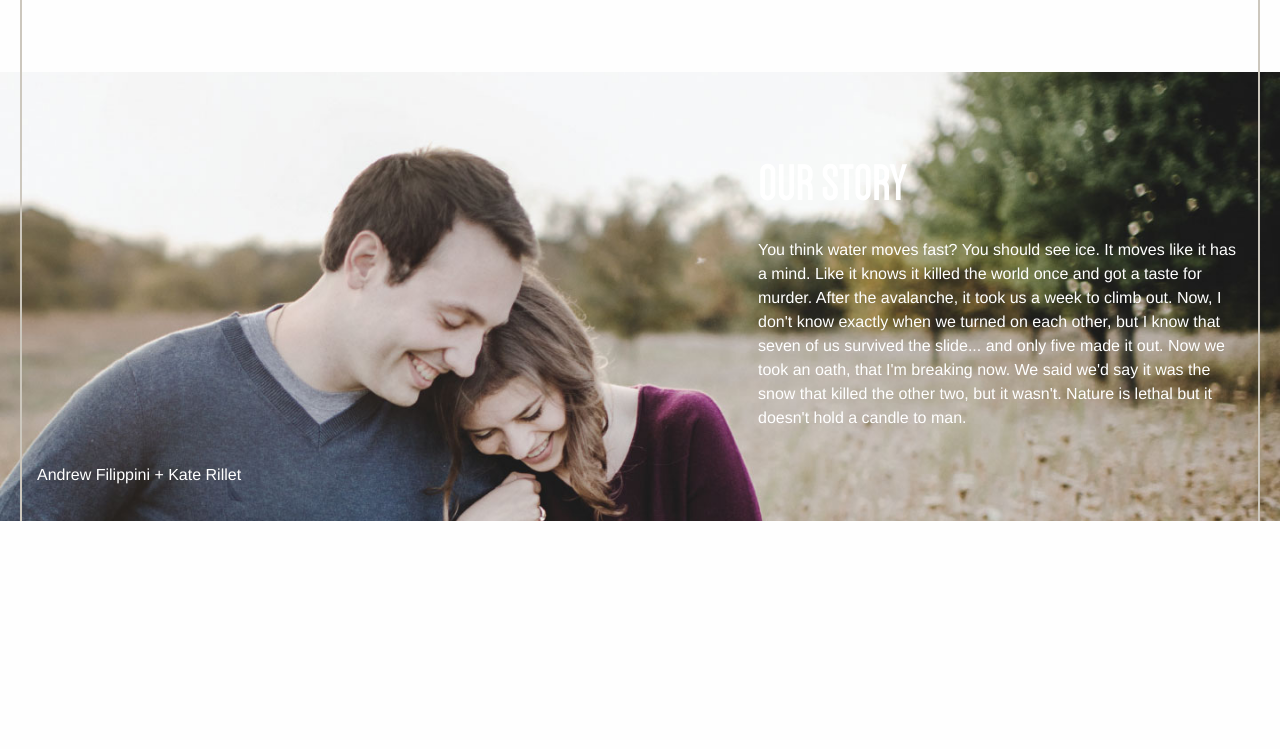
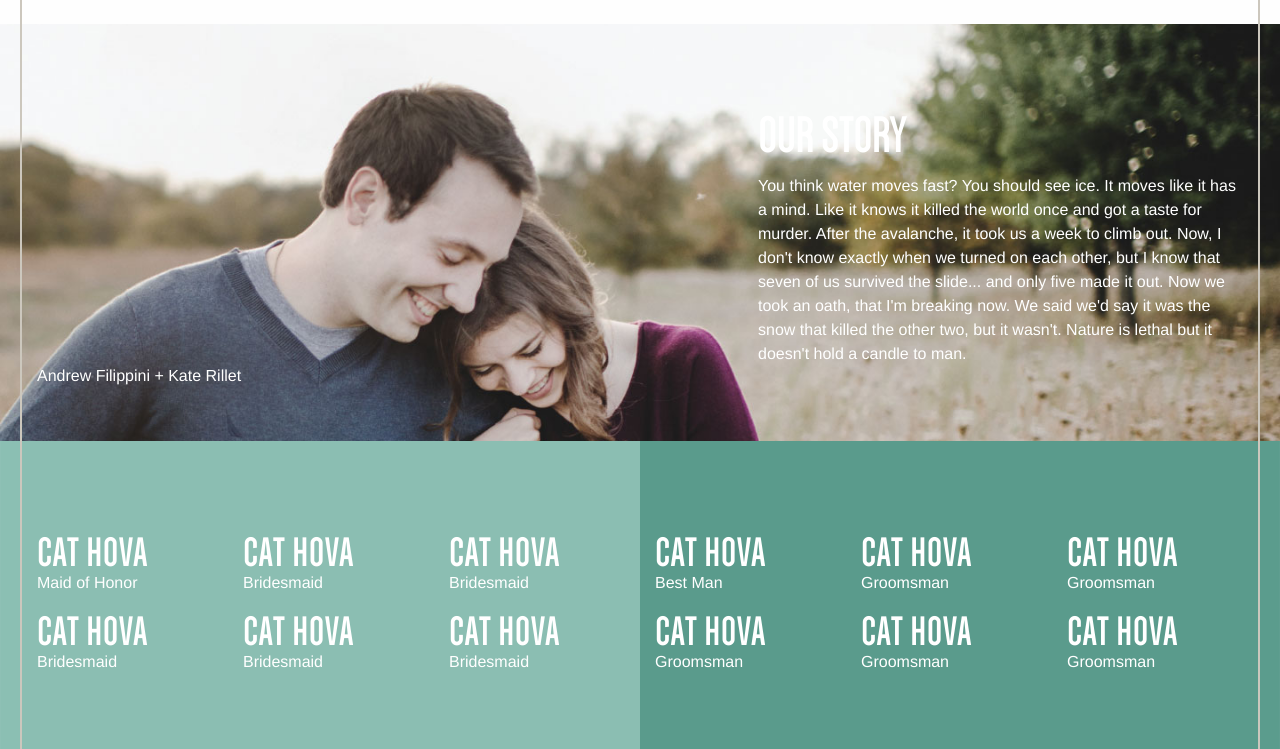
Before and after one commit to kaitlynhova/andrew-plus-kate, a plain HTML site: page index.html in a window 1280 px wide. Shown: the part 809-1558 px from the top of the page. Before the commit the page ends 1330 px from the top, so only its background shows below. Drawn offline with Linux system fonts and the light colour scheme.

Commit message:
first try for party area

```diff
--- a/css/style.css
+++ b/css/style.css
@@ -32,10 +32,18 @@
     font-style: normal;
 }
 
+h1,h2,h3,h4,h5,h6{
+  font-family: 'denseregular';
+}
+
 h2 {
-    font-family: 'denseregular';
-    font-size: 50px;
-    letter-spacing: 1px;
+  font-family: 'denseregular';
+  font-size: 50px;
+  letter-spacing: 1px;
+}
+
+body{
+  color: #6d6d6d;
 }
 
 /* TOP NAV */
@@ -124,5 +132,34 @@ h2 {
 
 #story-area .names{
   position: relative;
-  top: 300px;
+  top: 265px;
 }
+
+/* PARTY AREA */
+/*========================================================================== */
+
+#party-area {
+  background-image: url("../images/party-bg.svg");
+  background-size: cover;
+  background-position: center;
+}
+
+#party-area .ladies{
+  background-color: #8bbeb2;
+  color: #fff;
+}
+
+#party-area .gentlemen{
+  background-color: #5a9b8c;
+  color: #fff;
+}
+
+#party-area h3{
+  font-size: 40px;
+  letter-spacing: 2px;
+  line-height: 35px;
+}
+
+#party-area .person{
+  padding-top: 20px;
+}
--- a/index.html
+++ b/index.html
@@ -81,11 +81,77 @@
 							<p class="show-for-small-only">Andrew Filippini + Kate Rillet</p>
 						</div>
 					</div>
-				</div><!---/border ->
+				</div> <!-- /border -->
 			</div>
 		</div>
 		<!-- /STORY AREA -->
 
+		<!-- PARTY AREA -->
+		<div id="party-area">
+			<div class="container">
+				<div class="inner-container">
+					<div class="row">
+						<div class="medium-6 columns ladies std-padding">
+							<div class="large-4 medium-6 small-6 columns person">
+								<h3>CAT HOVA</h3>
+								<p>Maid of Honor</p>
+							</div>
+							<div class="large-4 medium-6 small-6 columns person">
+									<h3>CAT HOVA</h3>
+									<p>Bridesmaid</p>
+							</div>
+							<div class="large-4 medium-6 small-6 columns person">
+								<h3>CAT HOVA</h3>
+								<p>Bridesmaid</p>
+							</div>
+
+							<div class="large-4 medium-6 small-6 columns person">
+								<h3>CAT HOVA</h3>
+								<p>Bridesmaid</p>
+							</div>
+							<div class="large-4 medium-6 small-6 columns person">
+								<h3>CAT HOVA</h3>
+								<p>Bridesmaid</p>
+							</div>
+							<div class="large-4 medium-6 small-6 columns person">
+								<h3>CAT HOVA</h3>
+								<p>Bridesmaid</p>
+							</div>
+						</div>
+						<div class="medium-6 columns gentlemen std-padding">
+
+							<div class="large-4 medium-6 small-6 columns person">
+								<h3>CAT HOVA</h3>
+								<p>Best Man</p>
+							</div>
+							<div class="large-4 medium-6 small-6 columns person">
+								<h3>CAT HOVA</h3>
+								<p>Groomsman</p>
+							</div>
+							<div class="large-4 medium-6 small-6 columns person">
+								<h3>CAT HOVA</h3>
+								<p>Groomsman</p>
+							</div>
+
+							<div class="large-4 medium-6 small-6 columns person">
+								<h3>CAT HOVA</h3>
+								<p>Groomsman</p>
+							</div>
+							<div class="large-4 medium-6 small-6 columns person">
+								<h3>CAT HOVA</h3>
+								<p>Groomsman</p>
+							</div>
+							<div class="large-4 medium-6 small-6 columns person">
+								<h3>CAT HOVA</h3>
+								<p>Groomsman</p>
+							</div>
+
+						</div>
+					</div><!-- /inner container -->
+				</div><!-- /container -->
+			</div>
+		</div>
+		<!-- /PARTY AREA -->
 
 	</body>
 </html>
```
Also changed, not shown: css/normalize.css, images/party-bg.svg (added).
